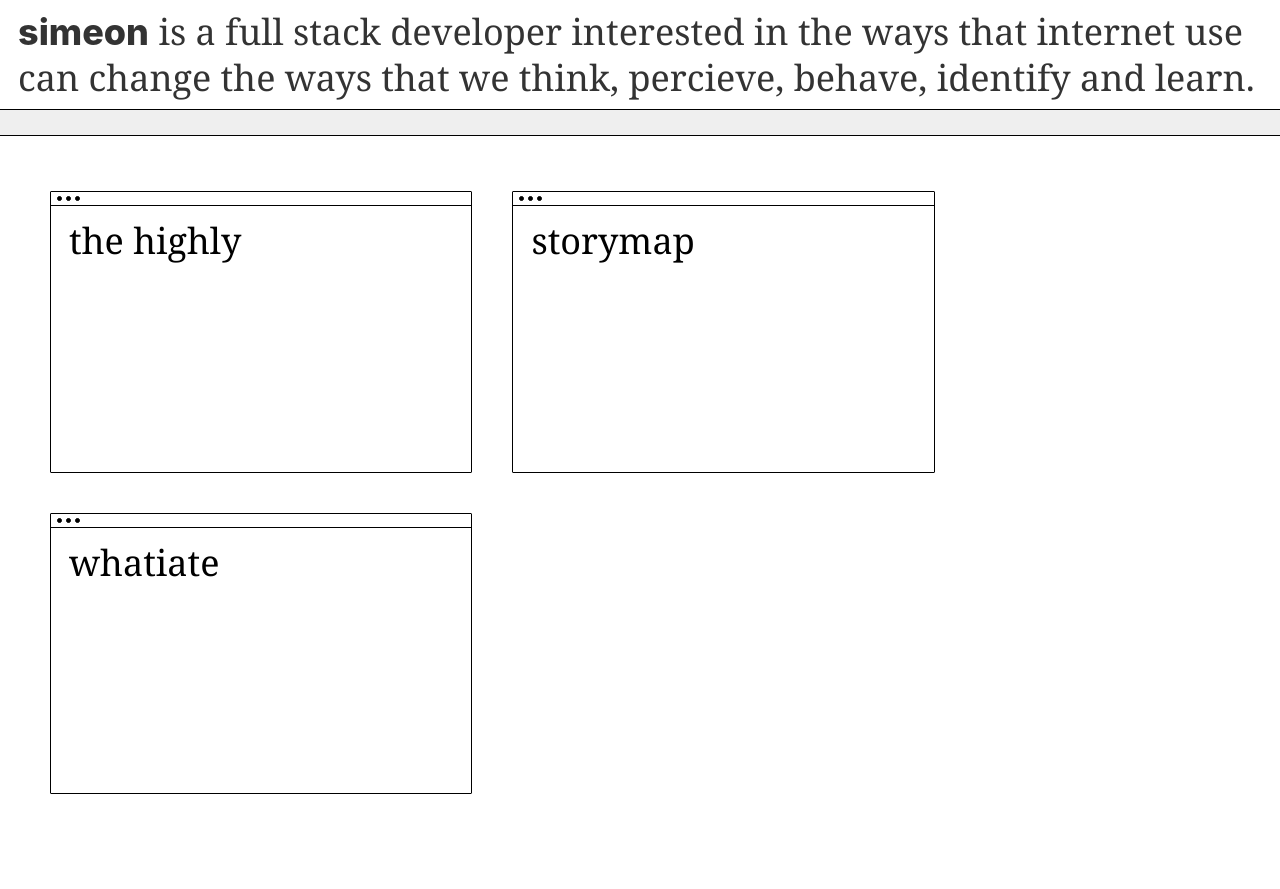
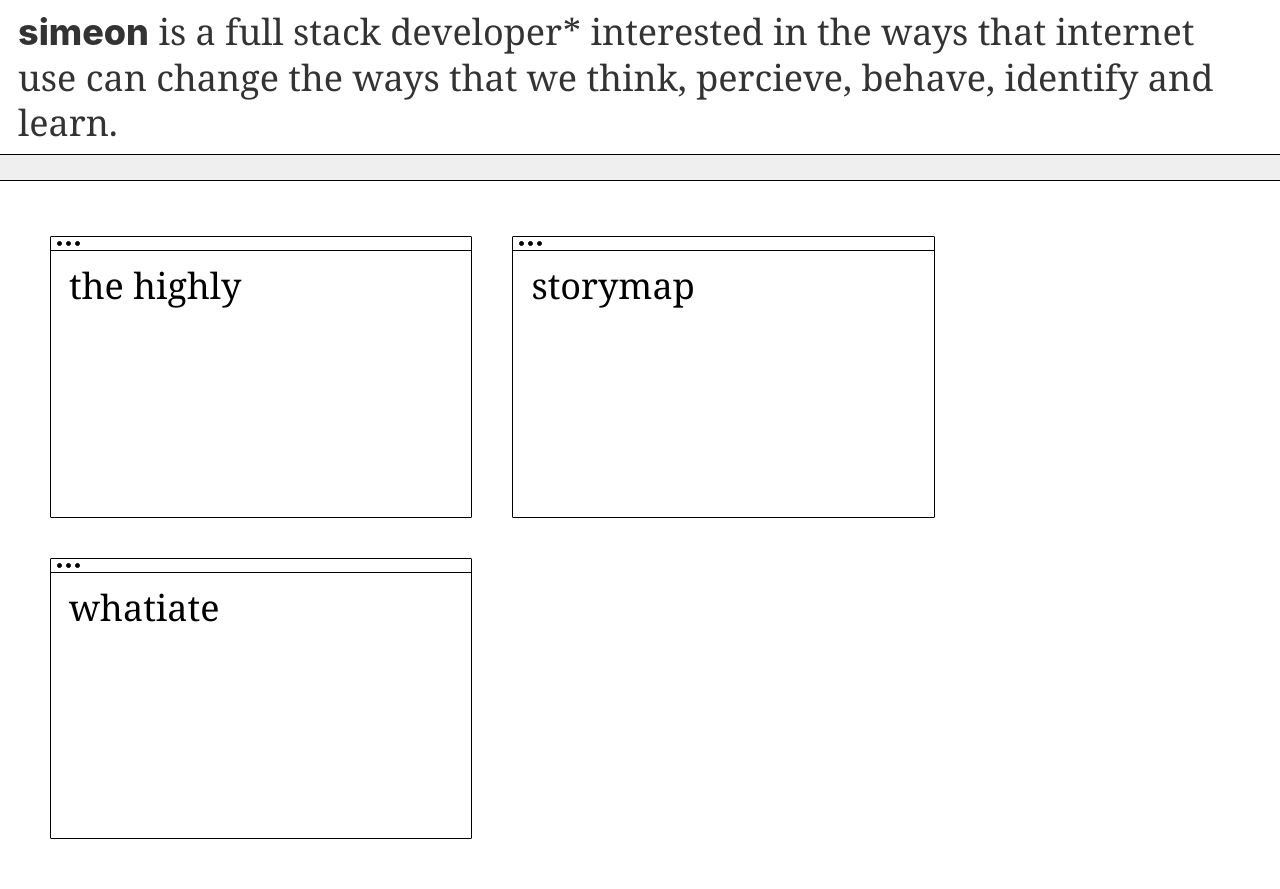
Before and after one commit to bysimeon/websitetwo, a Gatsby site: page / in a window 1280 px wide. Before the commit the page ends 844 px from the top, so only its background shows below. Built offline with nearby package versions, Linux system fonts and the light colour scheme; Gatsby itself is replaced by a stand-in of ours.

Commit message:
about change

```diff
--- a/src/components/about.js
+++ b/src/components/about.js
@@ -10,7 +10,7 @@ const About = ({data}) => {
                     simeon
                 </h1>
                 <p className="large-text inline">
-                    {" "}is a full stack developer interested in the ways that internet use can change the ways that we think, percieve, behave, identify and learn.
+                    {" "}is a full stack developer* interested in the ways that internet use can change the ways that we think, percieve, behave, identify and learn.
                 </p>
             </div>
             <button id="aboutToggle">
```
Also changed, not shown: src/images/whatiate/feature.jpg.
